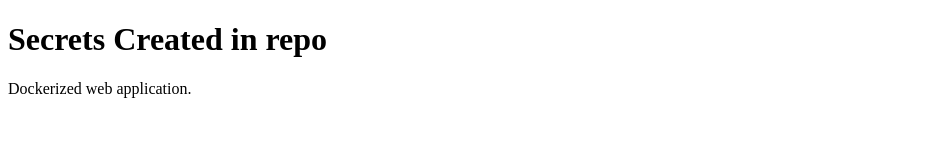
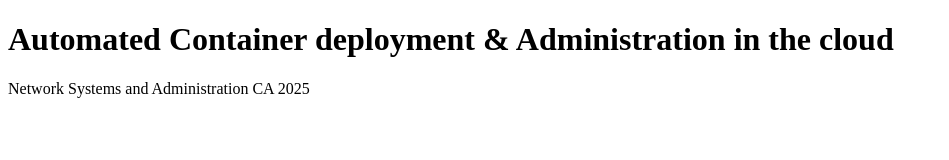
Before and after one commit to ashlyroy10/Networking-Cloud-Automation, a plain HTML site: page hello-world-app/index.html in a window 1280 px wide. Shown: the whole page, without its empty margins (0-949 px from the left). Drawn offline with Linux system fonts and the light colour scheme.

Commit message:
Executing deploy.yml

```diff
--- a/hello-world-app/index.html
+++ b/hello-world-app/index.html
@@ -1,10 +1,10 @@
 <!DOCTYPE html>
 <html>
 <head>
-    <title>Hello World</title>
+    <title>B9IS121_2425_TMD2_CA</title>
 </head>
 <body>
-    <h1>Secrets Created in repo</h1>
-    <p>Dockerized web application.</p>
+	<h1>Automated Container deployment & Administration in the cloud</h1>
+    <p>Network Systems and Administration CA 2025</p>
 </body>
 </html>
```
Also changed, not shown: 1 other file.
